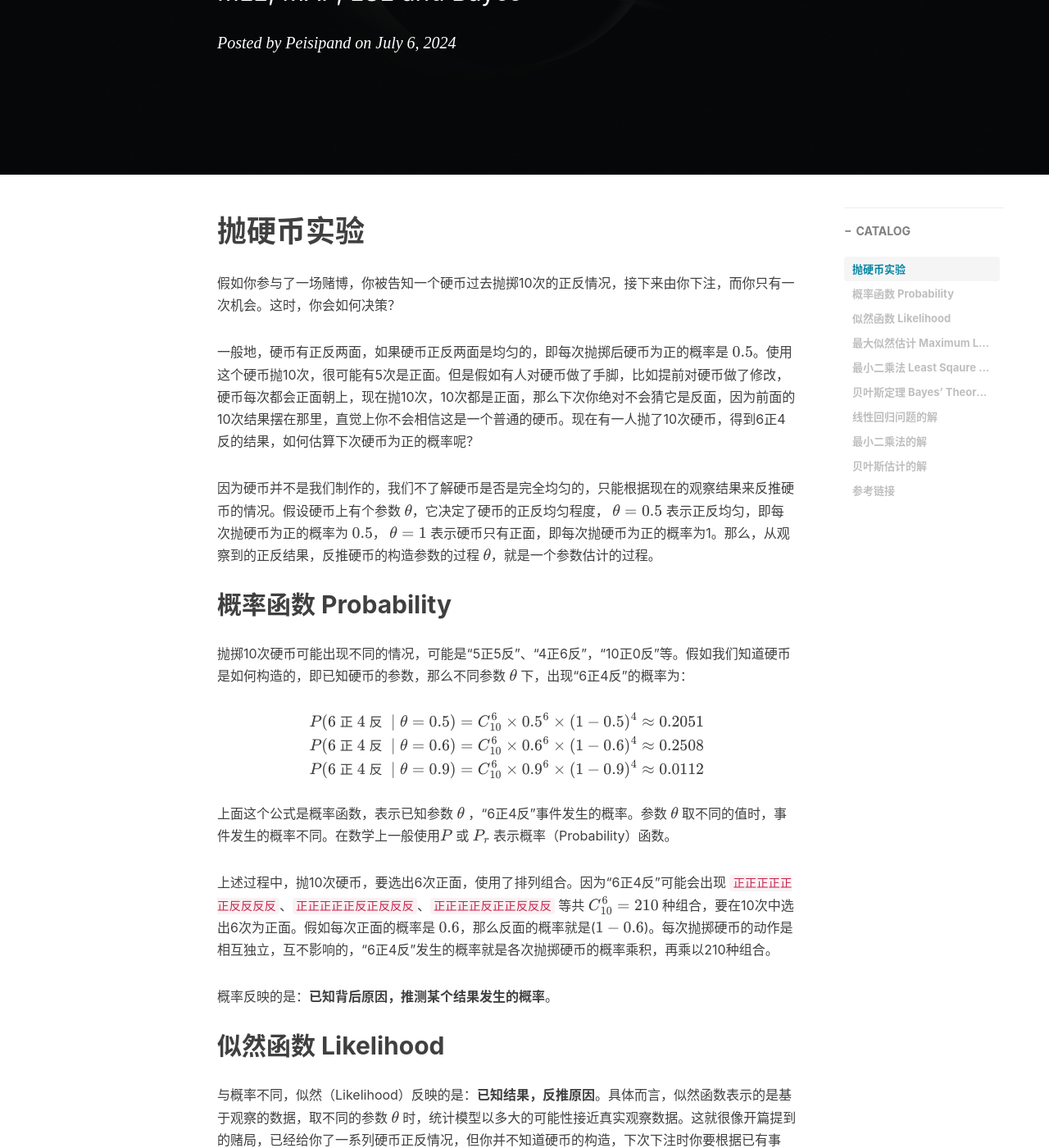
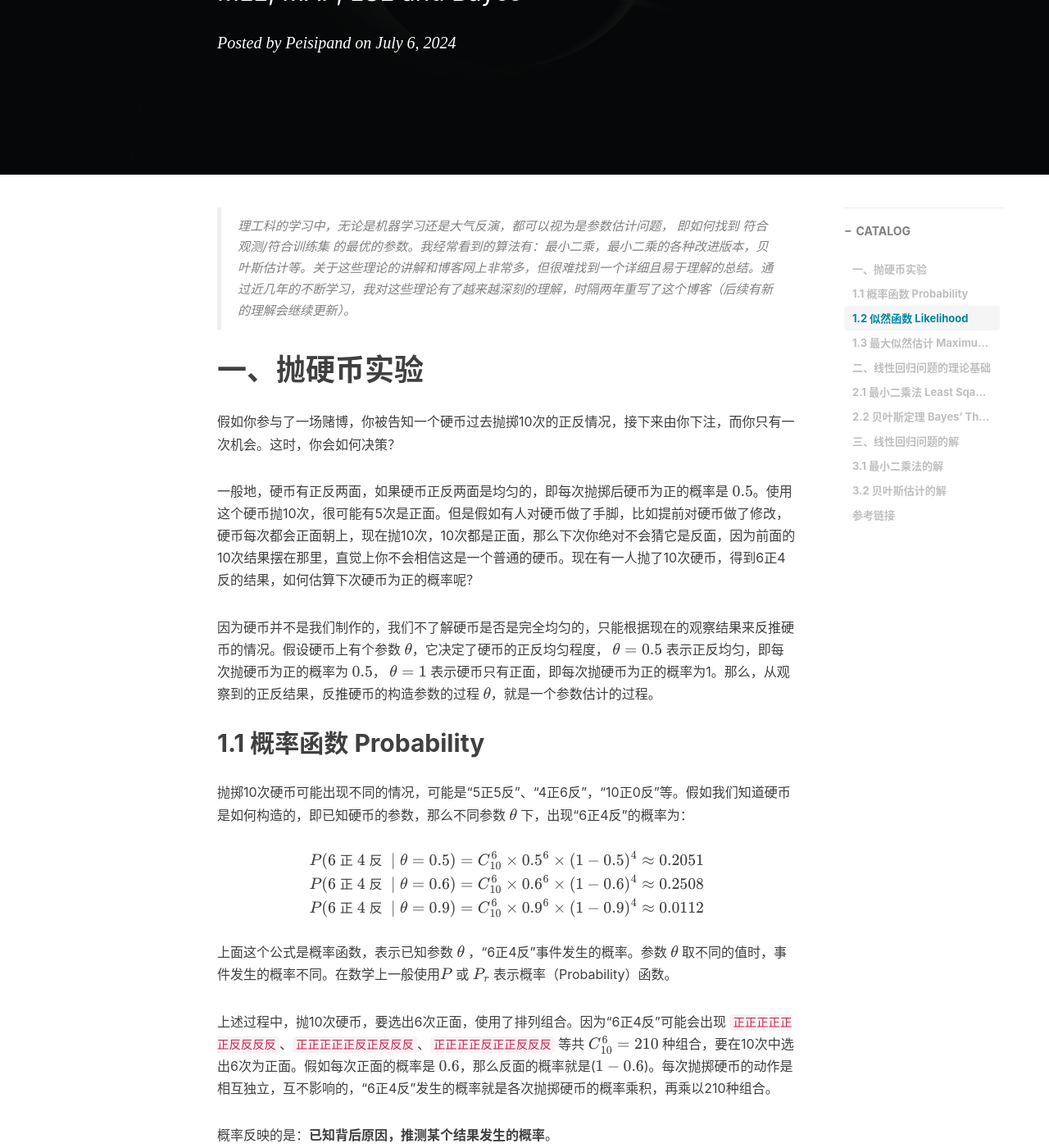
Before and after one commit to peisipand/peisipand.github.io, a Jekyll site: the page built from _posts/2022-04-21-Mathematics_MLE_MAP_LSM_Bayes.md, in a window 1280 px wide and 1400 px high, scrolled down 431 px. Shown: the whole window at 82% size. Built offline with Jekyll 4.4.1, drawn with Linux system fonts in a browser that asks for light colours; nearby versions of some CDN libraries; formulas are drawn with MathJax 3; comment, search, counter and statistics services are not loaded; some of the changed text lies outside the part shown.

Commit message:
240705 post bayes

```diff
--- a/_posts/2022-04-21-Mathematics_MLE_MAP_LSM_Bayes.md
+++ b/_posts/2022-04-21-Mathematics_MLE_MAP_LSM_Bayes.md
@@ -10,7 +10,9 @@
     - Mathematics
 ---
 
-# 抛硬币实验
+> 理工科的学习中，无论是机器学习还是大气反演，都可以视为是参数估计问题， 即如何找到 符合观测/符合训练集 的最优的参数。我经常看到的算法有：最小二乘，最小二乘的各种改进版本，贝叶斯估计等。关于这些理论的讲解和博客网上非常多，但很难找到一个详细且易于理解的总结。通过近几年的不断学习，我对这些理论有了越来越深刻的理解，时隔两年重写了这个博客（后续有新的理解会继续更新）。
+
+# 一、抛硬币实验
 
 假如你参与了一场赌博，你被告知一个硬币过去抛掷10次的正反情况，接下来由你下注，而你只有一次机会。这时，你会如何决策？
 
@@ -18,7 +20,7 @@
 
 因为硬币并不是我们制作的，我们不了解硬币是否是完全均匀的，只能根据现在的观察结果来反推硬币的情况。假设硬币上有个参数 $\theta$，它决定了硬币的正反均匀程度， $\theta = 0.5$ 表示正反均匀，即每次抛硬币为正的概率为 $0.5$， $\theta = 1$ 表示硬币只有正面，即每次抛硬币为正的概率为1。那么，从观察到的正反结果，反推硬币的构造参数的过程 $\theta$，就是一个参数估计的过程。
 
-##  概率函数 Probability
+##  1.1 概率函数 Probability
 
 抛掷10次硬币可能出现不同的情况，可能是“5正5反”、“4正6反”，“10正0反”等。假如我们知道硬币是如何构造的，即已知硬币的参数，那么不同参数 $\theta$ 下，出现“6正4反”的概率为：
 
@@ -32,7 +34,7 @@
 
 概率反映的是：**已知背后原因，推测某个结果发生的概率**。
 
-## 似然函数 Likelihood
+## 1.2 似然函数 Likelihood
 
 与概率不同，似然（Likelihood）反映的是：**已知结果，反推原因**。具体而言，似然函数表示的是基于观察的数据，取不同的参数 $\theta$ 时，统计模型以多大的可能性接近真实观察数据。这就很像开篇提到的赌局，已经给你了一系列硬币正反情况，但你并不知道硬币的构造，下次下注时你要根据已有事实，反推硬币的构造。例如，当观察到硬币“10正0反”的事实，猜测硬币极有可能每次都是正面；当观察到硬币“6正4反”的事实，猜测硬币有可能不是正反均匀的，每次出现正面的可能性是0.6。
 
@@ -58,7 +60,7 @@
 
 > 本文公式中变量加粗表示该变量为向量或矩阵
 
-##  最大似然估计 Maximum Likelihood Estimate (MLE)
+##  1.3 最大似然估计 Maximum Likelihood Estimate (MLE)
 
 理解了似然函数的含义，就很容易理解最大似然估计的机制。似然函数是关于模型参数的函数，是描述观察到的真实数据在不同参数下发生的概率。最大似然估计要寻找最优参数，让似然函数最大化。或者说，使用最优参数时观测数据发生的概率最大。
 
@@ -104,7 +106,9 @@
 
 其中，$x^{(i)}$ 和 $y^{(i)}$ 都是观测到的真实数据，是已知的，$\theta$ 是需要去求解的模型参数。
 
-## 最小二乘法 Least Sqaure Method (LSM)
+# 二、线性回归问题的理论基础
+
+## 2.1 最小二乘法 Least Sqaure Method (LSM)
 
 在线性回归问题中，我们经常使用最小二乘法（又称最小平方法），将残差（即观测值和模拟值的差）的**平方和**来作为代价函数，然后使得这个代价函数的值最小，以此来得到最佳的参数 $\theta$。那么为什么会选择平方和而不是其它的指标（例如：绝对值的和或者4次方的和）呢？
 
@@ -129,7 +133,7 @@
 这即为线性回归为何要选用最小二乘来作为衡量指标的原因，当然这个结果的前提依旧是基于 **误差 $\epsilon$ 服从均值为0的正态分布** 的假设。
 
 
-## 贝叶斯定理 Bayes' Theorem
+## 2.2 贝叶斯定理 Bayes' Theorem
 
 贝叶斯定理如下：
 
@@ -234,9 +238,9 @@
 
 至于如果准确的计算 $\sigma$ 等于多少的时候，后验概率最大，思路和最小二乘的推导方式是相通的，也是通过先求 $ln$，再求导的方式。
 
-# 线性回归问题的解
+# 三、线性回归问题的解
 
-## 最小二乘法的解
+## 3.1 最小二乘法的解
 
 Cost function:
 
@@ -250,7 +254,7 @@
 \hat{x}=(K^T{S}_{O}^{-1} K)^{-1}K^T {S}_{O}^{-1} y
 $$
 
-## 贝叶斯估计的解
+## 3.2 贝叶斯估计的解
 
 Cost function:
 
@@ -291,15 +295,12 @@
 
 # 参考链接
 
-最小二乘的概率解释
-https://blog.csdn.net/acdreamers/article/details/44662823
+[最小二乘的概率解释_什么是最小二乘回归(least squares regression),写出它的损失函数,试用从概率-CSDN博客](https://blog.csdn.net/acdreamers/article/details/44662823)
 
-极大似然估计
-https://zhuanlan.zhihu.com/p/26614750
+[一文搞懂极大似然估计 - 知乎 (zhihu.com)](https://zhuanlan.zhihu.com/p/26614750)
+
 [最大似然估计 | 鲁老师 (lulaoshi.info)](https://lulaoshi.info/deep-learning/linear-model/maximum-likelihood-estimation.html)
 
-最大后验概率估计
-https://blog.csdn.net/u011508640/article/details/72815981
+[详解最大似然估计（MLE）、最大后验概率估计（MAP），以及贝叶斯公式的理解-CSDN博客](https://blog.csdn.net/u011508640/article/details/72815981)
 
-贝叶斯估计
-https://zhuanlan.zhihu.com/p/270545697
+[PRML笔记1-从贝叶斯先验的角度解释正则化 - 知乎 (zhihu.com)](https://zhuanlan.zhihu.com/p/270545697)
```
Also changed, not shown: other parts of _posts/2022-04-21-Mathematics_MLE_MAP_LSM_Bayes.md (+1 -1 lines).
